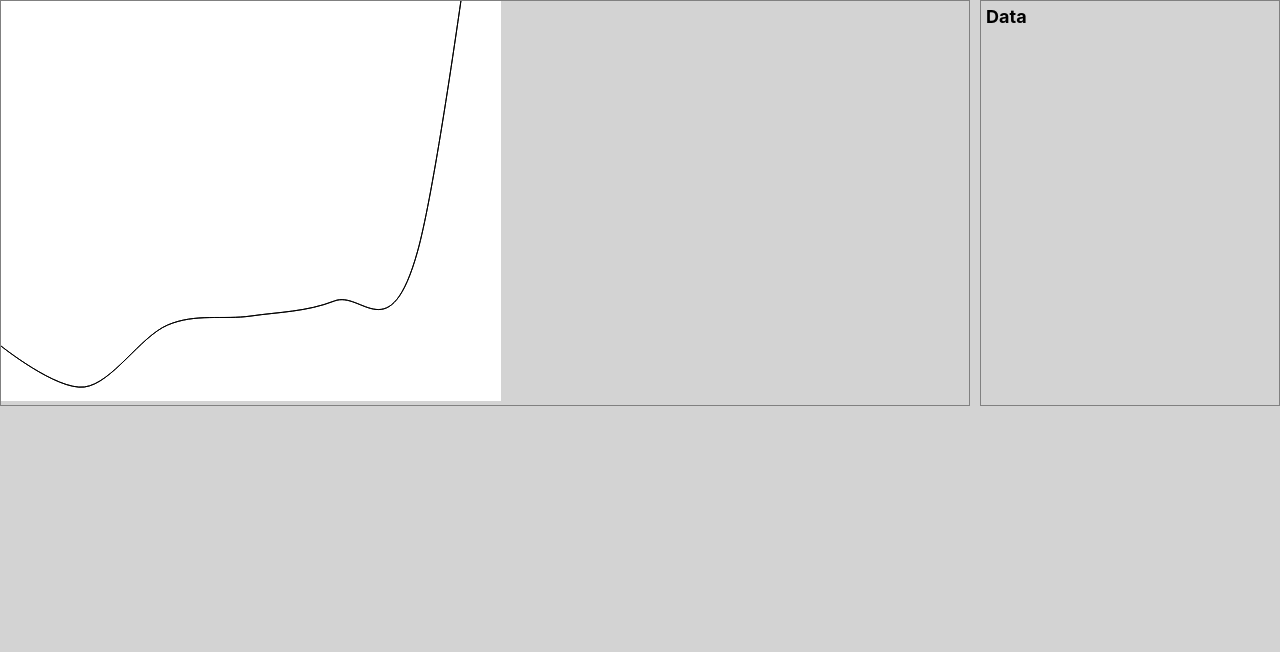
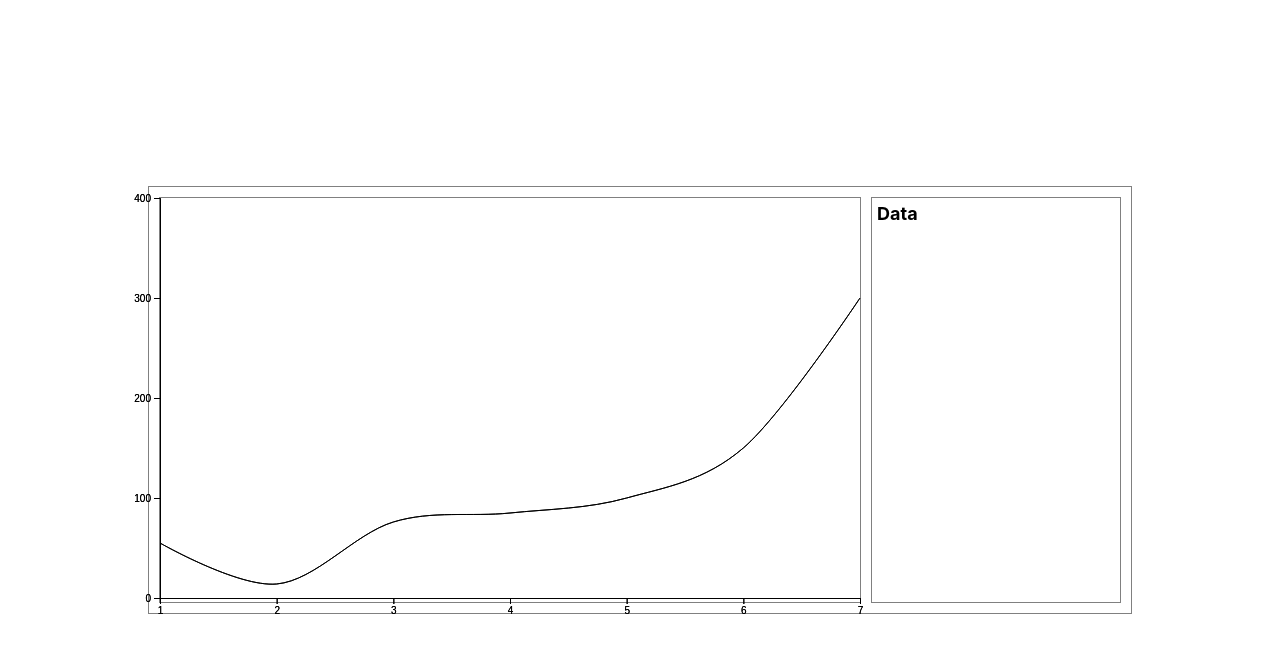
Before and after one commit to ZetBaur/test-siemens-chart-d3, a React (Vite) app: page / in a window 1280 px wide. Shown: the top 652 px of the page. Built offline with nearby package versions, Linux system fonts and the light colour scheme.

Commit message:
chart axises

```diff
--- /dev/null
+++ b/src/App.css
@@ -0,0 +1,7 @@
+.App {
+  display: flex;
+  column-gap: 10px;
+  max-width: 1200px;
+  padding: 10px;
+  border: 1px solid gray;
+}
--- a/src/App.jsx
+++ b/src/App.jsx
@@ -1,5 +1,6 @@
 import Chart from './components/Chart';
 import GenerateData from './components/GenerateData';
+import './App.css';
 
 const App = () => {
   return (
--- a/src/components/Chart.jsx
+++ b/src/components/Chart.jsx
@@ -1,33 +1,47 @@
 import { useEffect, useRef, useState } from 'react';
 import * as d3 from 'd3';
-import './Chart.css';
+import './chart.css';
 
 const Chart = () => {
-  const [data, setData] = useState([55, 14, 76, 85, 100, 150, 700]);
+  const [data, setData] = useState([55, 14, 76, 85, 100, 150, 300]);
   const svgRef = useRef(null);
+  const windowWidth = useRef(window.innerWidth);
+  const windowHeight = useRef(window.innerHeight);
 
-  const date = new Date();
-
-  console.log('date', date.getMilliseconds());
+  console.log('wiin', windowWidth);
 
   useEffect(() => {
-    const w = 500;
+    const w = 700;
     const h = 400;
 
-    const svg = d3.select(svgRef.current).attr('width', w).attr('height', h);
+    const svg = d3
+      .select(svgRef.current)
+      .attr('width', w)
+      .attr('height', h)
+      .style('overflow', 'visible');
 
     const xScale = d3
       .scaleLinear()
       .domain([0, data.length - 1])
       .range([0, w]);
 
-    const yScale = d3.scaleTime().domain([0, h]).range([h, 0]);
+    const yScale = d3.scaleLinear().domain([0, h]).range([h, 0]);
 
     const generateScaledLine = d3
       .line()
       .x((d, i) => xScale(i))
       .y(yScale)
       .curve(d3.curveCardinal);
+
+    const xAxis = d3
+      .axisBottom(xScale)
+      .ticks(data.length)
+      .tickFormat((i) => i + 1);
+
+    const yAxis = d3.axisLeft(yScale).ticks(5);
+
+    svg.append('g').call(xAxis).attr('transform', `translate(0, ${h})`);
+    svg.append('g').call(yAxis);
 
     svg
       .selectAll('.line')
--- a/src/components/GenerateData.jsx
+++ b/src/components/GenerateData.jsx
@@ -1,4 +1,5 @@
 import React from 'react';
+import './generateData.css';
 
 function GenerateData() {
   return (
--- /dev/null
+++ b/src/components/generateData.css
@@ -0,0 +1,9 @@
+.generate-data {
+  width: 250px;
+  border: 1px solid gray;
+  padding: 5px;
+}
+
+h1 {
+  font-size: 18px;
+}
--- a/src/index.css
+++ b/src/index.css
@@ -1,5 +1,12 @@
 :root {
   font-family: Inter, system-ui, Avenir, Helvetica, Arial, sans-serif;
+}
+
+#root {
+  min-height: 100vh;
+  display: flex;
+  justify-content: center;
+  align-items: center;
 }
 
 * {
@@ -11,29 +18,9 @@
 body {
   min-width: 320px;
   min-height: 100vh;
-  background: lightgrey;
+  /* background: lightgrey; */
 }
 
 svg {
   background: #fff;
 }
-
-.App {
-  display: flex;
-  column-gap: 10px;
-}
-
-/* .chart {
-  flex: 1;
-  border: 1px solid gray;
-} */
-
-.generate-data {
-  width: 300px;
-  border: 1px solid gray;
-  padding: 5px;
-}
-
-h1 {
-  font-size: 18px;
-}
```
